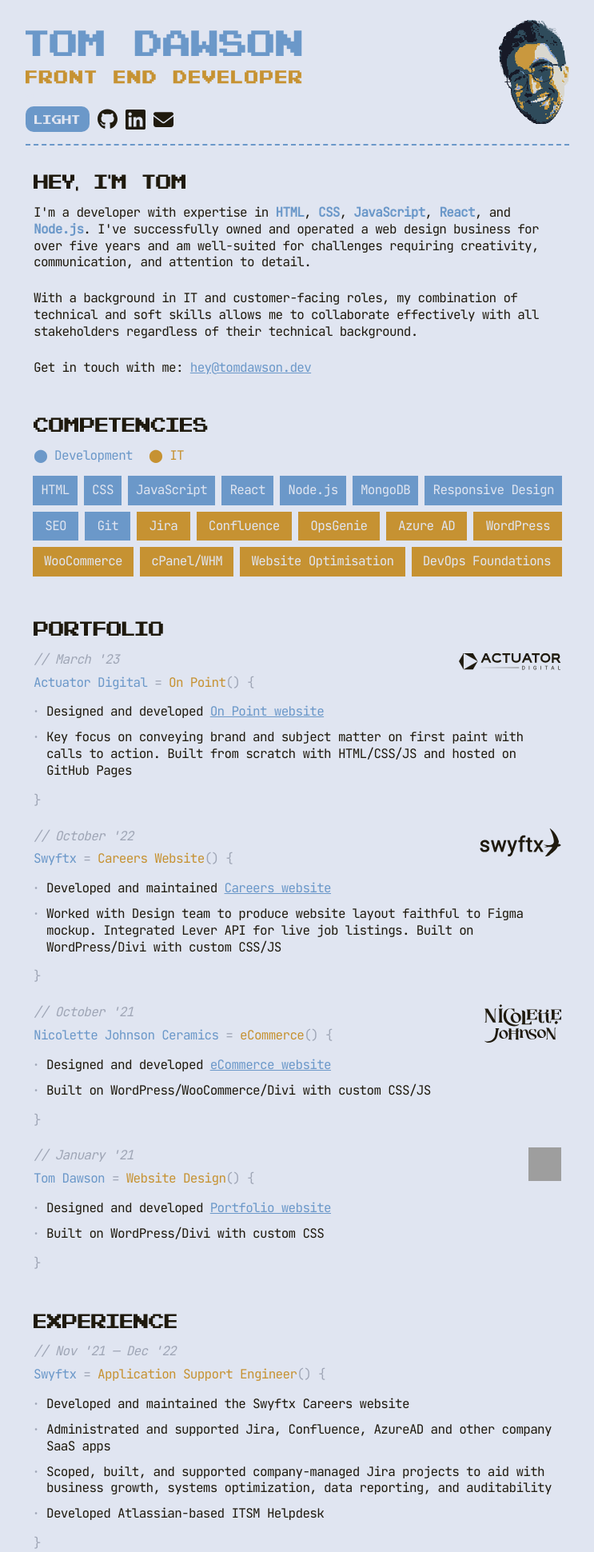
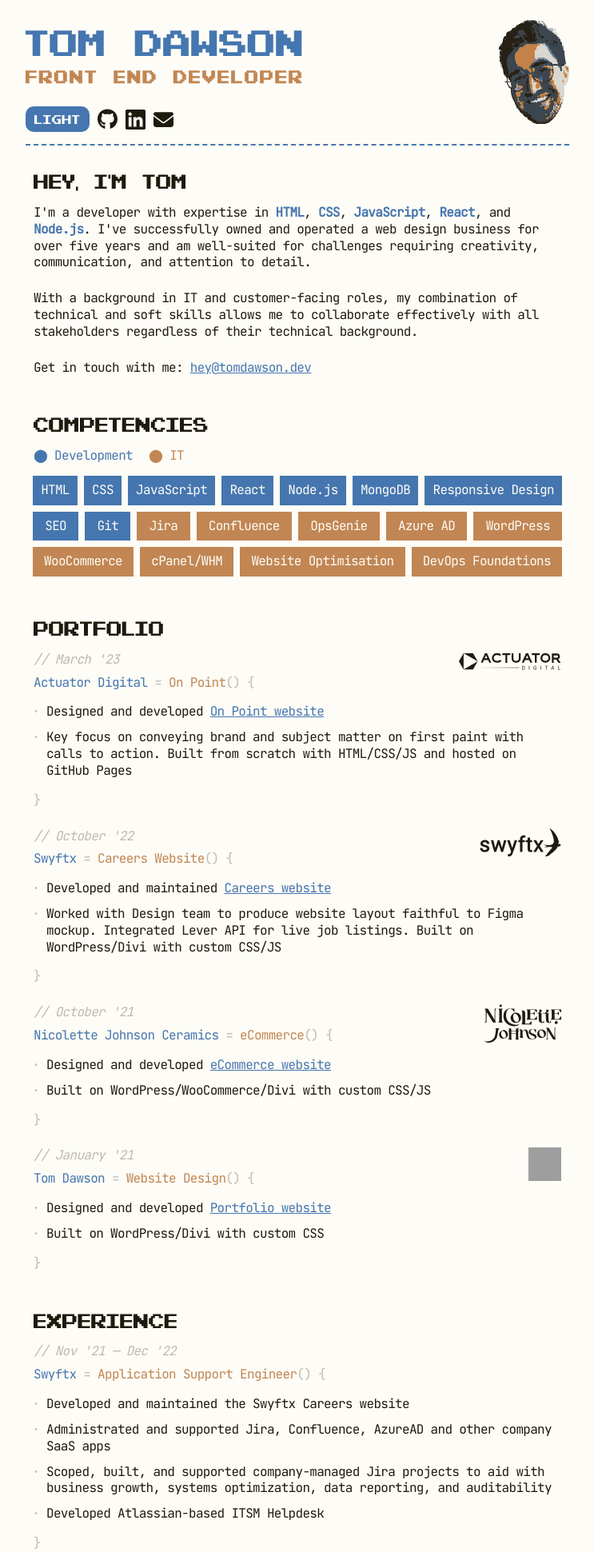
Before and after one commit to TomDawson/cv, a PHP site: page / in a window 1280 px wide. Shown: the top 1941 px of the page at 80% size, without its empty margins (268-1011 px from the left). Run offline with PHP 8.4, Linux system fonts and the light colour scheme; grey boxes are pictures that could not be loaded.

Commit message:
Light theme has different colors for accessibility

```diff
--- a/styles/style.css
+++ b/styles/style.css
@@ -35,21 +35,21 @@
 /* Theming and <body> */
 
 html[data-theme="light"] {
-  --background: #e0e5f1;
-  --nav: #e0e5f1a4;
-  --body: #1f1a0e;
-  --faded: #9fa6b6;
-  --primary: #6b98c9;
-  --secondary: #c69232;
+  --background: #FEFCF6;
+  --nav: #FEFCF6A4;
+  --body: #1F1A0E;
+  --faded: #BDBAB2;
+  --primary: #4576B0;
+  --secondary: #C18653;
 }
 
 html[data-theme="dark"] {
-  --background: #1b1b26;
-  --nav: #1b1b26ad;
-  --body: #e0e5f1;
-  --faded: #4f4f6b;
-  --primary: #aa9fff;
-  --secondary: #f5d324;
+  --background: #1B1B26;
+  --nav: #1B1B26AD;
+  --body: #E0E5F1;
+  --faded: #4F4F6B;
+  --primary: #AA9FFF;
+  --secondary: #F5D324;
 }
 
 body {
```
Also changed, not shown: images/tom-head-light.png.
